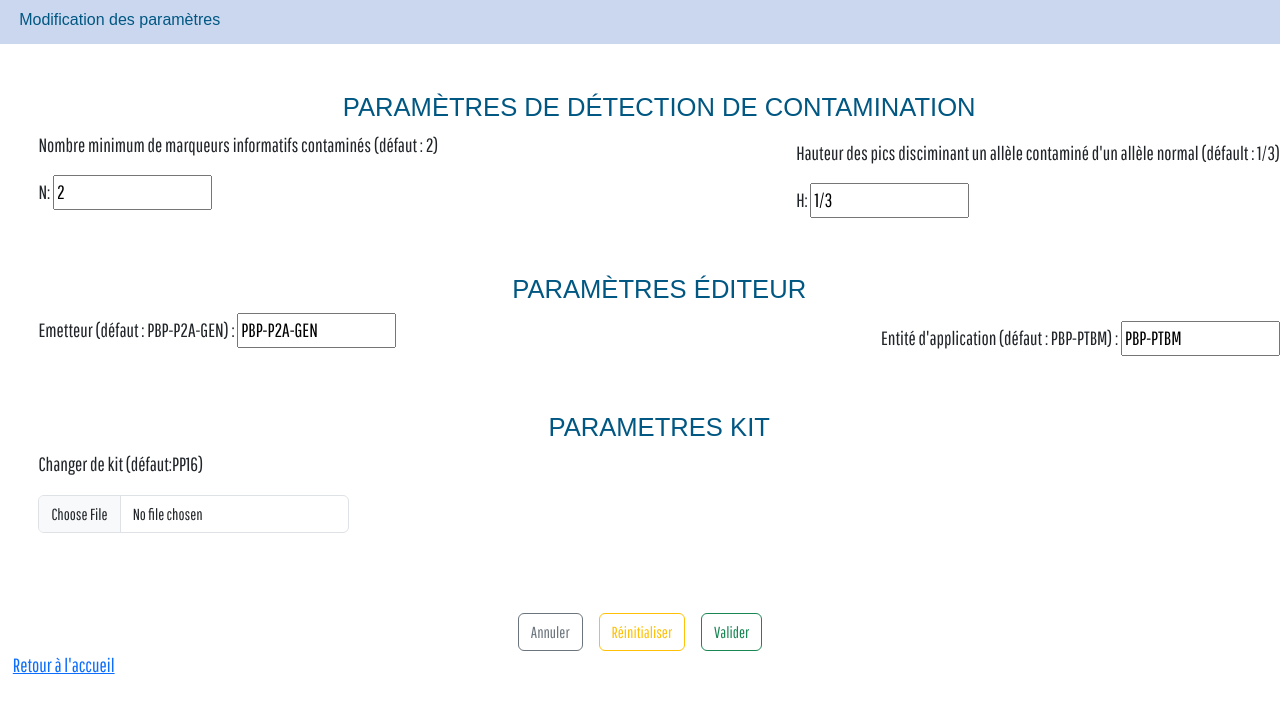
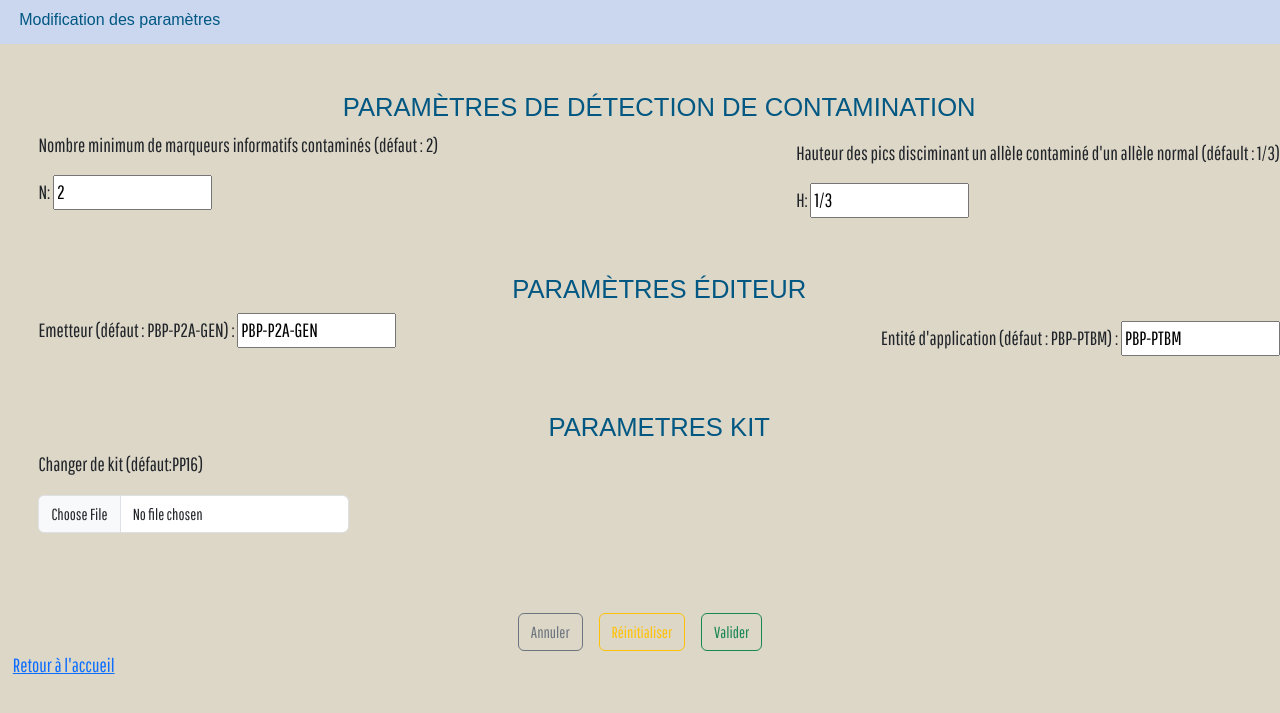
Before and after one commit to RAHMANIfatima/LacFom, a Django app: page /parametres/ in a window 1280 px wide. Shown: the top 713 px of the page. Run offline with Django 3.2, Linux system fonts and the light colour scheme; some web fonts are replaced.

Commit message:
Changement couleur background

```diff
--- a/Django/src/lacfom/static/css/identification.css
+++ b/Django/src/lacfom/static/css/identification.css
@@ -32,6 +32,8 @@ body{
     padding: auto;
     font-family: "Pathway Gothic One", sans-serif;
     font-size: 1.5rem;
+    background-color: var(--argile);
+
 }
 
 table tr {
--- a/Django/src/lacfom/static/css/parametres.css
+++ b/Django/src/lacfom/static/css/parametres.css
@@ -28,6 +28,8 @@ body {
     padding: auto;
     font-family: "Pathway Gothic One", sans-serif;
     font-size: clamp(1rem, 1.5vw, 1.5rem);
+    background-color: var(--argile);
+
 }
 
 #nombre-marqueurs,#emetteur {
--- a/Django/src/lacfom/static/css/resultats.css
+++ b/Django/src/lacfom/static/css/resultats.css
@@ -34,6 +34,7 @@ body{
     padding: auto;
     font-family: "Pathway Gothic One", sans-serif;
     font-size: 1.5rem;
+    background-color: var(--argile);
 }
 
 /********************* Stylisation du tableau de resultat de l'analyse *********************/
--- a/Django/src/lacfom/static/css/style.css
+++ b/Django/src/lacfom/static/css/style.css
@@ -12,6 +12,8 @@ body {
     display: flex;
     flex-direction: column;
     min-height: 100vh;
+    background-color: var(--argile);
+
 }
 
 
```
